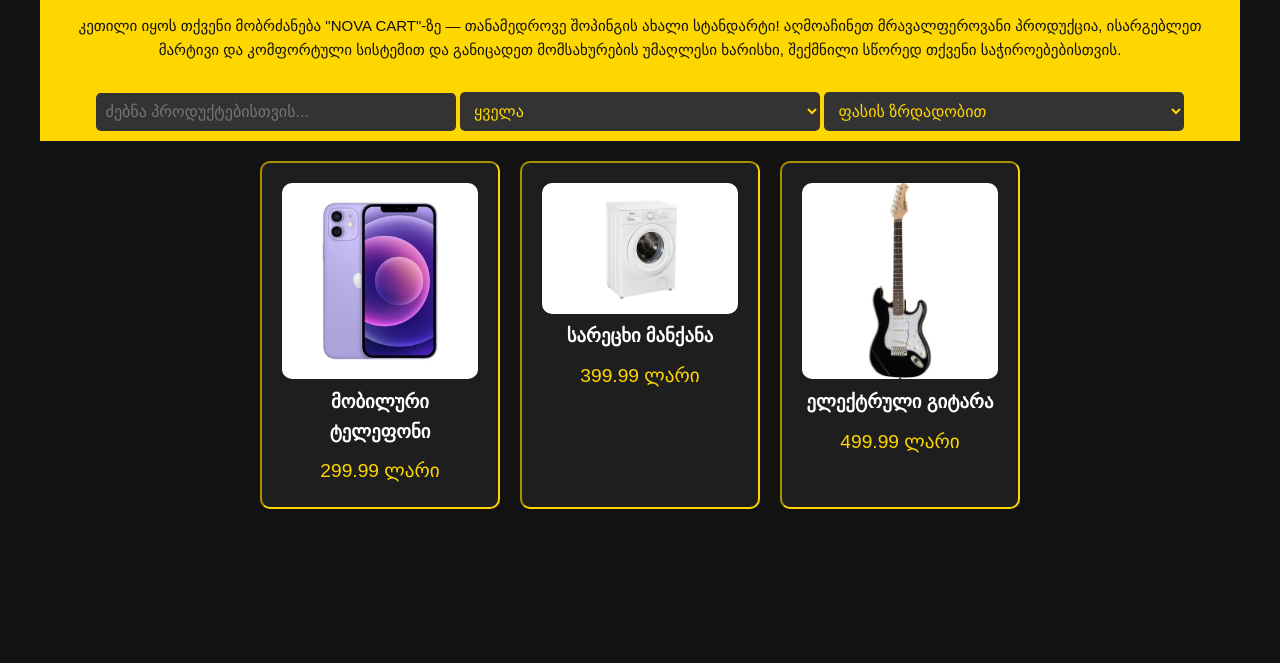
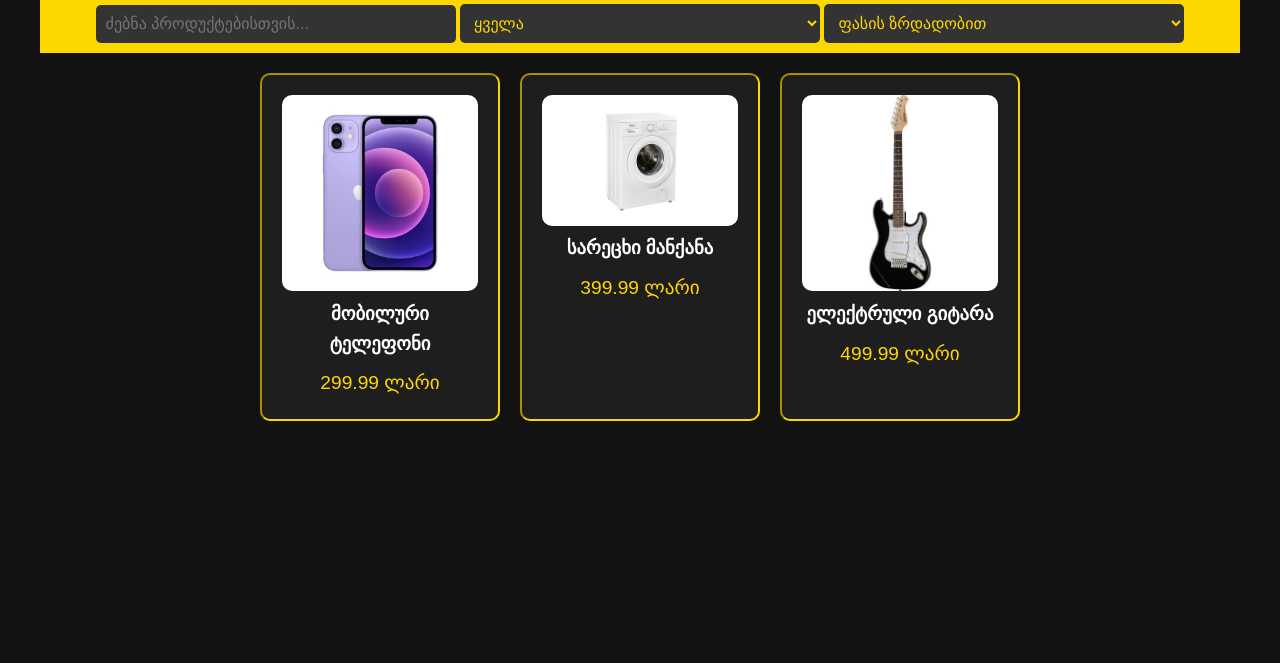
Before and after one commit to nadashvili/Shol, a plain HTML site: page shop.html in a window 1280 px wide. Shown: the part 137-800 px from the top of the page. Drawn offline with Linux system fonts and the light colour scheme.

Commit message:
Update shop.html

```diff
--- a/shop.html
+++ b/shop.html
@@ -21,7 +21,6 @@
     </nav>
     <header>
         <h1>NOVA CART</h1>
-        <p class="pm1">კეთილი იყოს თქვენი მობრძანება "NOVA CART"-ზე — თანამედროვე შოპინგის ახალი სტანდარტი! აღმოაჩინეთ მრავალფეროვანი პროდუქცია, ისარგებლეთ მარტივი და კომფორტული სისტემით და განიცადეთ მომსახურების უმაღლესი ხარისხი, შექმნილი სწორედ თქვენი საჭიროებებისთვის.</p>
         <input type="text" placeholder="ძებნა პროდუქტებისთვის..." id="searchInput" oninput="autoSearchProducts()">
         <select id="categories" onchange="filterProducts()">
             <option value="all">ყველა</option>
```
